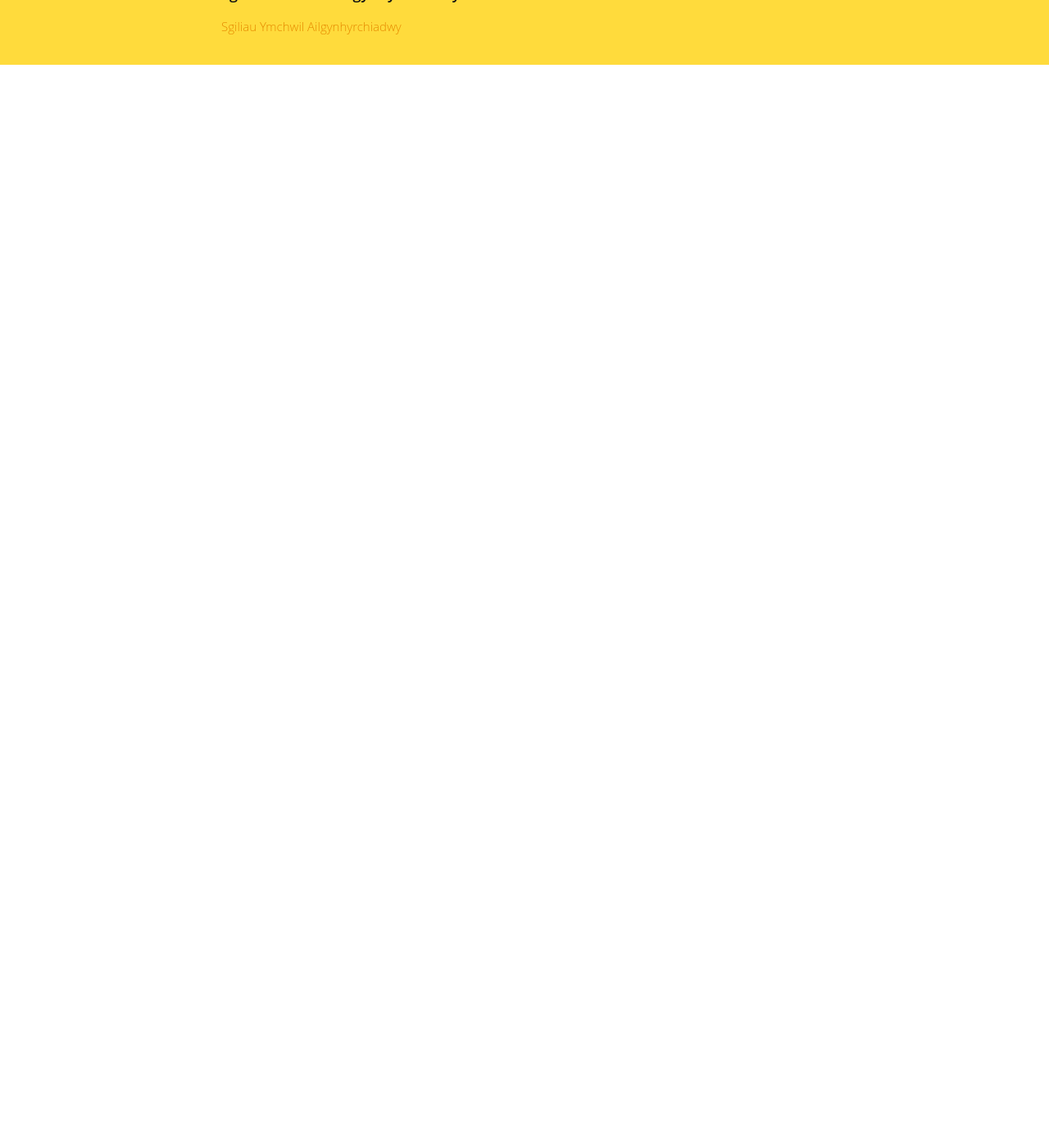
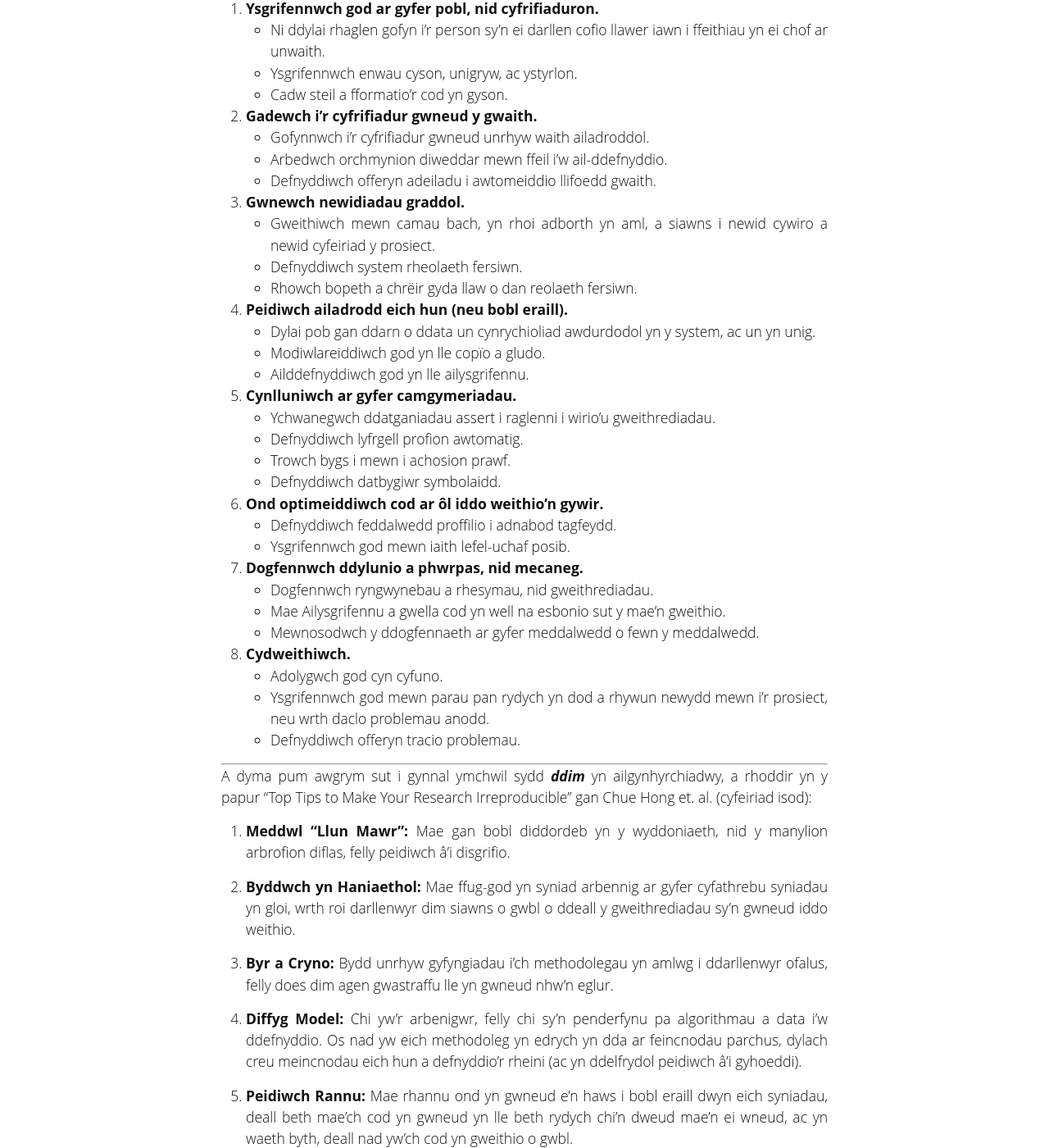
Before and after one commit to SgiliauYmchwilCyfrifiadurol/SgiliauYmchwilCyfrifiadurol.github.io, a Jekyll site: the page built from _pynciau/awgrymiadau/index.md, in a window 1280 px wide and 1400 px high, scrolled down 270 px. Shown: the whole window at 82% size. Built offline with Jekyll 4.4.1, drawn with Linux system fonts in a browser that asks for light colours; before the commit the page ends 900 px from its top, so only the background shows below that; some of the changed text lies outside the part shown.

Commit message:
awgrymiadau cryno

```diff
--- a/_pynciau/awgrymiadau/index.md
+++ b/_pynciau/awgrymiadau/index.md
@@ -3,3 +3,71 @@ layout: post
 title: 22. Awgrymiadau Cryno Eraill
 permalink: awgrymiadau/
 ---
+
+Fel crynodeb o'r pethau a ddysgir yn y cwrs yma, dyma wyth awgrym a rhoddir yn y papur "Best Practices for Scientific Computing" gan Wilson et. al. (cyfeiriad isod):
+
+1. **Ysgrifennwch god ar gyfer pobl, nid cyfrifiaduron.**
+  * Ni ddylai rhaglen gofyn i'r person sy'n ei darllen cofio llawer iawn i ffeithiau yn ei chof ar unwaith.
+  * Ysgrifennwch enwau cyson, unigryw, ac ystyrlon.
+  * Cadw steil a fformatio’r cod yn gyson.
+
+2. **Gadewch i'r cyfrifiadur gwneud y gwaith.**
+  * Gofynnwch i'r cyfrifiadur gwneud unrhyw waith ailadroddol.
+  * Arbedwch orchmynion diweddar mewn ffeil i'w ail-ddefnyddio.
+  * Defnyddiwch offeryn adeiladu i awtomeiddio llifoedd gwaith.
+
+3. **Gwnewch newidiadau graddol.**
+  * Gweithiwch mewn camau bach, yn rhoi adborth yn aml, a siawns i newid cywiro a newid cyfeiriad y prosiect.
+  * Defnyddiwch system rheolaeth fersiwn.
+  * Rhowch bopeth a chrëir gyda llaw o dan reolaeth fersiwn.
+
+4. **Peidiwch ailadrodd eich hun (neu bobl eraill).**
+  * Dylai pob gan ddarn o ddata un cynrychioliad awdurdodol yn y system, ac un yn unig.
+  * Modiwlareiddiwch god yn lle copïo a gludo.
+  * Ailddefnyddiwch god yn lle ailysgrifennu.
+
+5. **Cynlluniwch ar gyfer camgymeriadau.**
+  * Ychwanegwch ddatganiadau assert i raglenni i wirio'u gweithrediadau.
+  * Defnyddiwch lyfrgell profion awtomatig.
+  * Trowch bygs i mewn i achosion prawf.
+  * Defnyddiwch datbygiwr symbolaidd.
+
+6. **Ond optimeiddiwch cod ar ôl iddo weithio'n gywir.**
+  * Defnyddiwch feddalwedd proffilio i adnabod tagfeydd.
+  * Ysgrifennwch god mewn iaith lefel-uchaf posib.
+
+7. **Dogfennwch ddylunio a phwrpas, nid mecaneg.**
+  * Dogfennwch ryngwynebau a rhesymau, nid gweithrediadau.
+  * Mae Ailysgrifennu a gwella cod yn well na esbonio sut y mae'n gweithio.
+  * Mewnosodwch y ddogfennaeth ar gyfer meddalwedd o fewn y meddalwedd.
+
+8. **Cydweithiwch.**
+  * Adolygwch god cyn cyfuno.
+  * Ysgrifennwch god mewn parau pan rydych yn dod a rhywun newydd mewn i'r prosiect, neu wrth daclo problemau anodd.
+  * Defnyddiwch offeryn tracio problemau.
+
+---
+
+A dyma pum awgrym sut i gynnal ymchwil sydd ***ddim*** yn ailgynhyrchiadwy, a rhoddir yn y papur "Top Tips to Make Your Research Irreproducible" gan Chue Hong et. al. (cyfeiriad isod):
+
+1. **Meddwl "Llun Mawr":** Mae gan bobl diddordeb yn y wyddoniaeth, nid y manylion arbrofion diflas, felly peidiwch â'i disgrifio.
+
+2. **Byddwch yn Haniaethol:** Mae ffug-god yn syniad arbennig ar gyfer cyfathrebu syniadau yn gloi, wrth roi darllenwyr dim siawns o gwbl o ddeall y gweithrediadau sy'n gwneud iddo weithio.
+
+3. **Byr a Cryno:** Bydd unrhyw gyfyngiadau i'ch methodolegau yn amlwg i ddarllenwyr ofalus, felly does dim agen gwastraffu lle yn gwneud nhw'n eglur.
+
+4. **Diffyg Model:** Chi yw'r arbenigwr, felly chi sy'n penderfynu pa algorithmau a data i'w ddefnyddio. Os nad yw eich methodoleg yn edrych yn dda ar feincnodau parchus, dylach creu meincnodau eich hun a defnyddio'r rheini (ac yn ddelfrydol peidiwch â'i gyhoeddi).
+
+5. **Peidiwch Rannu:** Mae rhannu ond yn gwneud e'n haws i bobl eraill dwyn eich syniadau, deall beth mae'ch cod yn gwneud yn lle beth rydych chi'n dweud mae'n ei wneud, ac yn waeth byth, deall nad yw'ch cod yn gweithio o gwbl.
+
+---
+
+# Cyfeiriadau
+
++ "Best Practices for Scientific Computing", Greg Wilson, D. A. Aruliah, C. Titus Brown, Neil P. Chue Hong, Matt Davis, Richard T. Guy, Steven H. D. Haddock Kathryn D. Huff Ian M. Mitchell Mark D. Plumbley, Ben Waugh, Ethan P. White, Paul Wilson (*PLoS Biol 12(1)*),
+
+  [https://journals.plos.org/plosbiology/article?id=10.1371/journal.pbio.1001745](https://journals.plos.org/plosbiology/article?id=10.1371/journal.pbio.1001745)
+
++ "Top Tips to Make Your Research Irreproducible", Neil P. Chue Hong, Tom Crick, Ian P. Gent, Lars Kotthoff, Kenji Takeda,
+
+  [https://arxiv.org/pdf/1504.00062.pdf](https://arxiv.org/pdf/1504.00062.pdf)
```
Also changed, not shown: _pynciau/cyfeiriadau/index.md (+8 -2 lines), index.md (+1 -1 lines), 2 other files.
